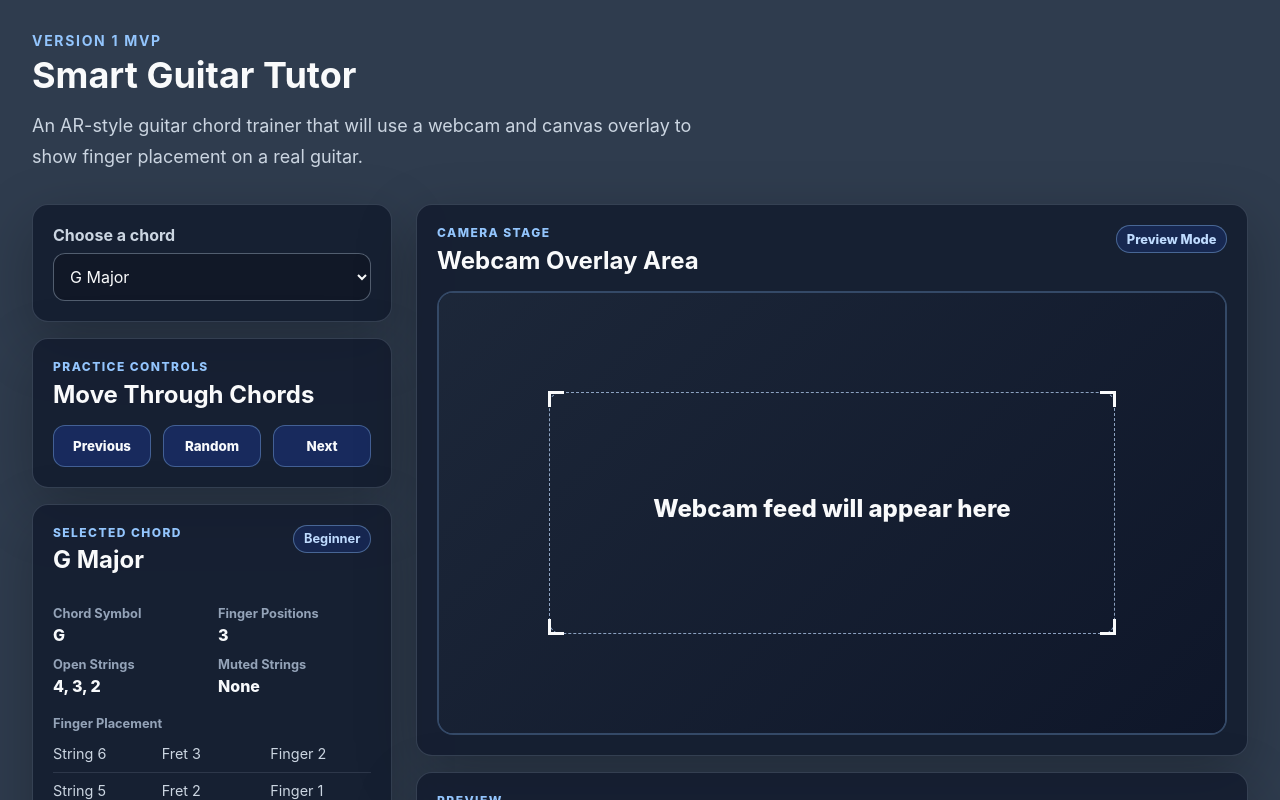
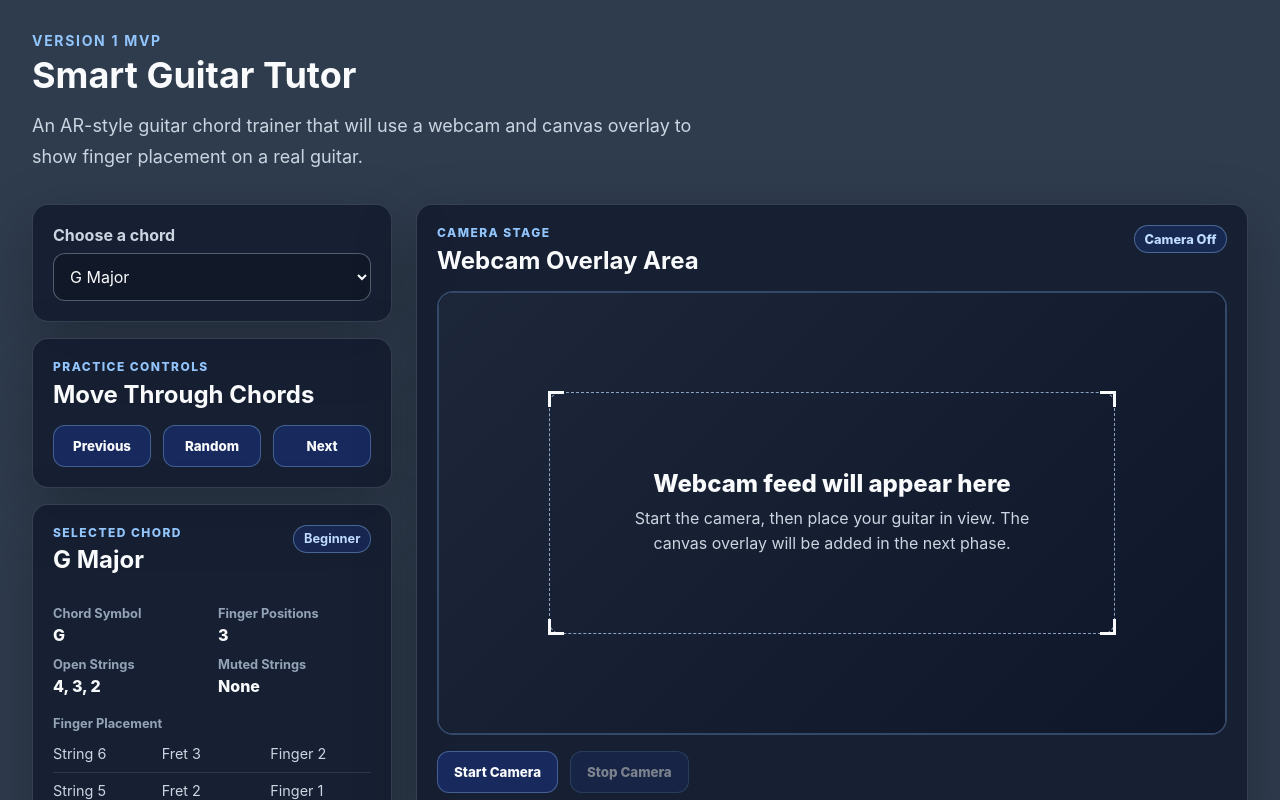
Before and after one commit to 1-Anshika-S/smart-guitar-tutor, a React (Vite) app: page / in a window 1280 px wide. Shown: the top 800 px of the page. Built offline with nearby package versions, Linux system fonts and the light colour scheme.

Commit message:
integrate webcam onto site

```diff
--- a/src/App.css
+++ b/src/App.css
@@ -408,3 +408,52 @@
   border-right: 3px solid;
   border-bottom: 3px solid;
 }
+
+.webcam-video {
+  position: absolute;
+  inset: 0;
+  width: 100%;
+  height: 100%;
+  background: #020617;
+  object-fit: cover;
+}
+
+.camera-actions {
+  display: flex;
+  gap: 0.75rem;
+  margin-top: 1rem;
+}
+
+.camera-actions button {
+  cursor: pointer;
+  padding: 0.75rem 1rem;
+  border: 1px solid rgba(147, 197, 253, 0.35);
+  border-radius: 0.75rem;
+  color: #f8fafc;
+  background: rgba(30, 64, 175, 0.35);
+  font-weight: 800;
+}
+
+.camera-actions button:hover:not(:disabled) {
+  background: rgba(37, 99, 235, 0.55);
+}
+
+.camera-actions button:disabled {
+  cursor: not-allowed;
+  opacity: 0.45;
+}
+
+.camera-error {
+  margin: 1rem auto 0;
+  max-width: 460px;
+  color: #fecaca;
+  font-weight: 700;
+  line-height: 1.5;
+}
+
+.camera-note {
+  margin: 0.75rem 0 0;
+  color: #94a3b8;
+  font-size: 0.875rem;
+  line-height: 1.5;
+}
--- a/src/components/CameraStage.tsx
+++ b/src/components/CameraStage.tsx
@@ -1,4 +1,70 @@
+import { useEffect, useRef, useState } from "react";
+
+type CameraStatus = "idle" | "starting" | "active" | "error";
+
 function CameraStage() {
+  const videoRef = useRef<HTMLVideoElement | null>(null);
+  const streamRef = useRef<MediaStream | null>(null);
+
+  const [cameraStatus, setCameraStatus] = useState<CameraStatus>("idle");
+  const [errorMessage, setErrorMessage] = useState("");
+
+  async function startCamera() {
+    setCameraStatus("starting");
+    setErrorMessage("");
+
+    try {
+      if (!navigator.mediaDevices?.getUserMedia) {
+        throw new Error("This browser does not support webcam access.");
+      }
+
+      const stream = await navigator.mediaDevices.getUserMedia({
+        video: {
+          facingMode: "user",
+        },
+        audio: false,
+      });
+
+      streamRef.current = stream;
+
+      if (videoRef.current) {
+        videoRef.current.srcObject = stream;
+      }
+
+      setCameraStatus("active");
+    } catch (error) {
+      const message =
+        error instanceof Error
+          ? error.message
+          : "Unable to start the camera.";
+
+      setErrorMessage(message);
+      setCameraStatus("error");
+    }
+  }
+
+  function stopCamera() {
+    if (streamRef.current) {
+      streamRef.current.getTracks().forEach((track) => track.stop());
+      streamRef.current = null;
+    }
+
+    if (videoRef.current) {
+      videoRef.current.srcObject = null;
+    }
+
+    setCameraStatus("idle");
+  }
+
+  useEffect(() => {
+    return () => {
+      stopCamera();
+    };
+  }, []);
+
+  const isCameraActive = cameraStatus === "active";
+  const isCameraStarting = cameraStatus === "starting";
+
   return (
     <section className="camera-stage-panel">
       <div className="camera-stage-header">
@@ -7,17 +73,38 @@ function CameraStage() {
           <h2>Webcam Overlay Area</h2>
         </div>
 
-        <span className="camera-status-badge">Preview Mode</span>
+        <span className="camera-status-badge">
+          {cameraStatus === "idle" && "Camera Off"}
+          {cameraStatus === "starting" && "Starting"}
+          {cameraStatus === "active" && "Camera On"}
+          {cameraStatus === "error" && "Camera Error"}
+        </span>
       </div>
 
       <div className="camera-stage">
+        <video
+          ref={videoRef}
+          className="webcam-video"
+          autoPlay
+          playsInline
+          muted
+        />
+
+        {!isCameraActive && (
           <div className="camera-video-placeholder">
             <div>
               <p className="camera-title">Webcam feed will appear here</p>
               <p className="camera-subtitle">
+                Start the camera, then place your guitar in view. The canvas
+                overlay will be added in the next phase.
               </p>
+
+              {errorMessage ? (
+                <p className="camera-error">{errorMessage}</p>
+              ) : null}
             </div>
           </div>
+        )}
 
         <div className="camera-overlay-placeholder">
           <div className="overlay-frame">
@@ -28,6 +115,25 @@ function CameraStage() {
           </div>
         </div>
       </div>
+
+      <div className="camera-actions">
+        <button
+          type="button"
+          onClick={startCamera}
+          disabled={isCameraActive || isCameraStarting}
+        >
+          {isCameraStarting ? "Starting Camera..." : "Start Camera"}
+        </button>
+
+        <button type="button" onClick={stopCamera} disabled={!isCameraActive}>
+          Stop Camera
+        </button>
+      </div>
+
+      <p className="camera-note">
+        Camera access works on localhost during development. When deployed, the
+        app must be served over HTTPS.
+      </p>
     </section>
   );
 }
```
Lines whose indentation alone changed are shown as unchanged.
